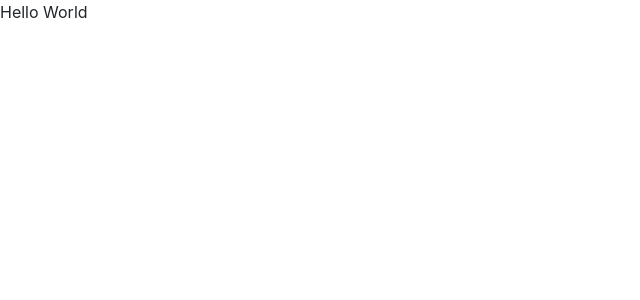
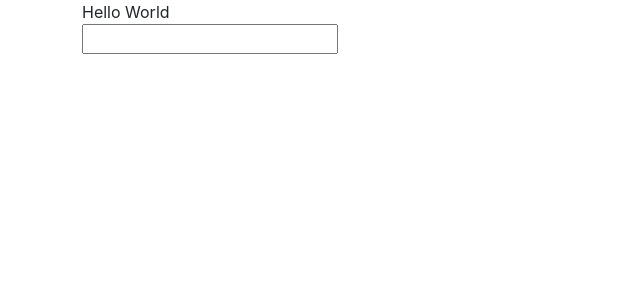
Before and after one commit to JessKco/dictionary.project, a React (Create React App) app: page / in a window 1280 px wide. Shown: the top 300 px of the page, without its empty margins (0-640 px from the left). Built offline with nearby package versions, Linux system fonts and the light colour scheme.

Commit message:
added search form

```diff
--- a/src/App.js
+++ b/src/App.js
@@ -1,10 +1,15 @@
 import "./App.css";
+import Dictionary from "./Dictionary";
 
 function App() {
   return (
     <div className="App">
-      <header className="App-header"></header>
-      Hello World
+      <div className="container">
+        <header className="App-header">Hello World</header>
+        <main>
+          <Dictionary />
+        </main>
+      </div>
     </div>
   );
 }
--- /dev/null
+++ b/src/Dictionary.js
@@ -0,0 +1,23 @@
+import React, { useState } from "react";
+import "./Dictionary.css";
+
+export default function Dictionary() {
+  let [keyword, setKeyword] = useState(null);
+
+  function search(event) {
+    event.preventDefault();
+    alert(`Searching for ${keyword}`);
+  }
+
+  function handleKeywordChange(event) {
+    setKeyword(event.target.value);
+  }
+
+  return (
+    <div className="Dictionary">
+      <form onSubmit={search}>
+        <input type="search" onChange={handleKeywordChange} />
+      </form>
+    </div>
+  );
+}
```
Also changed, not shown: src/Dictionary.css (added).
